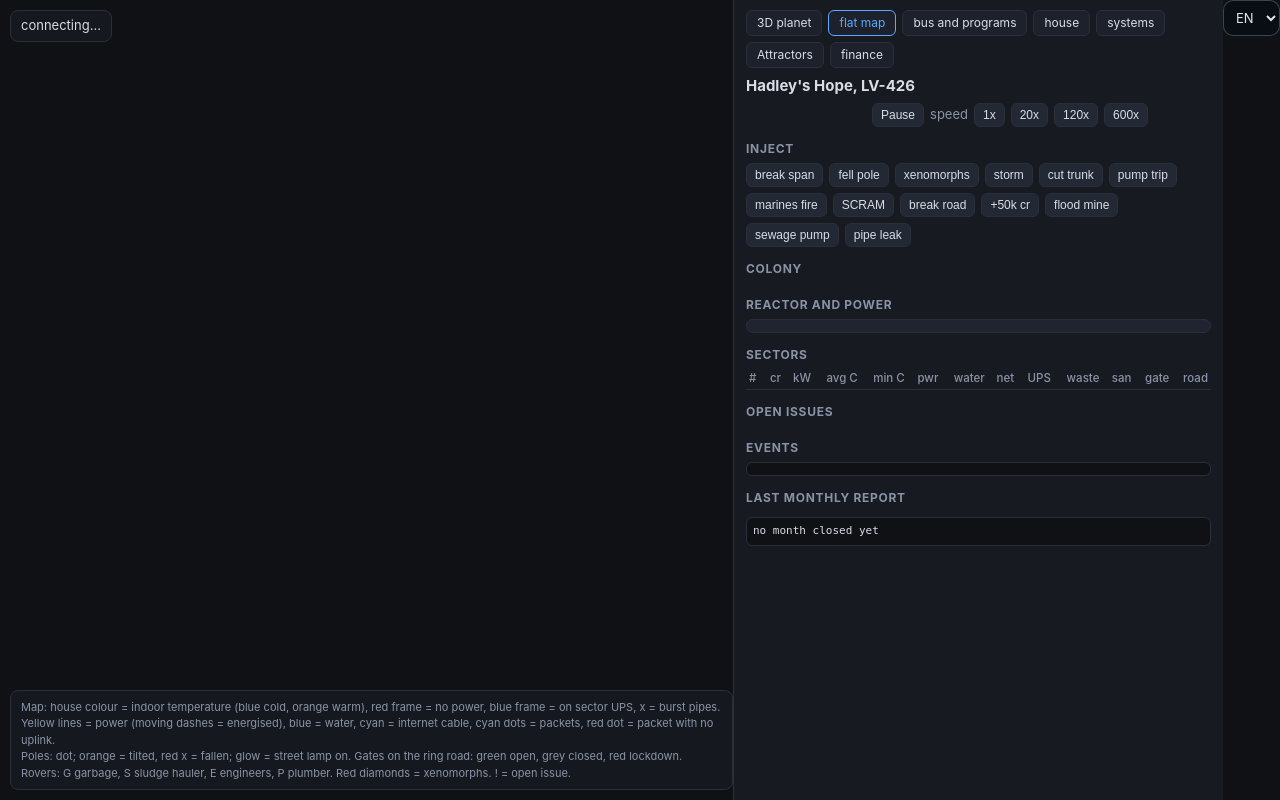
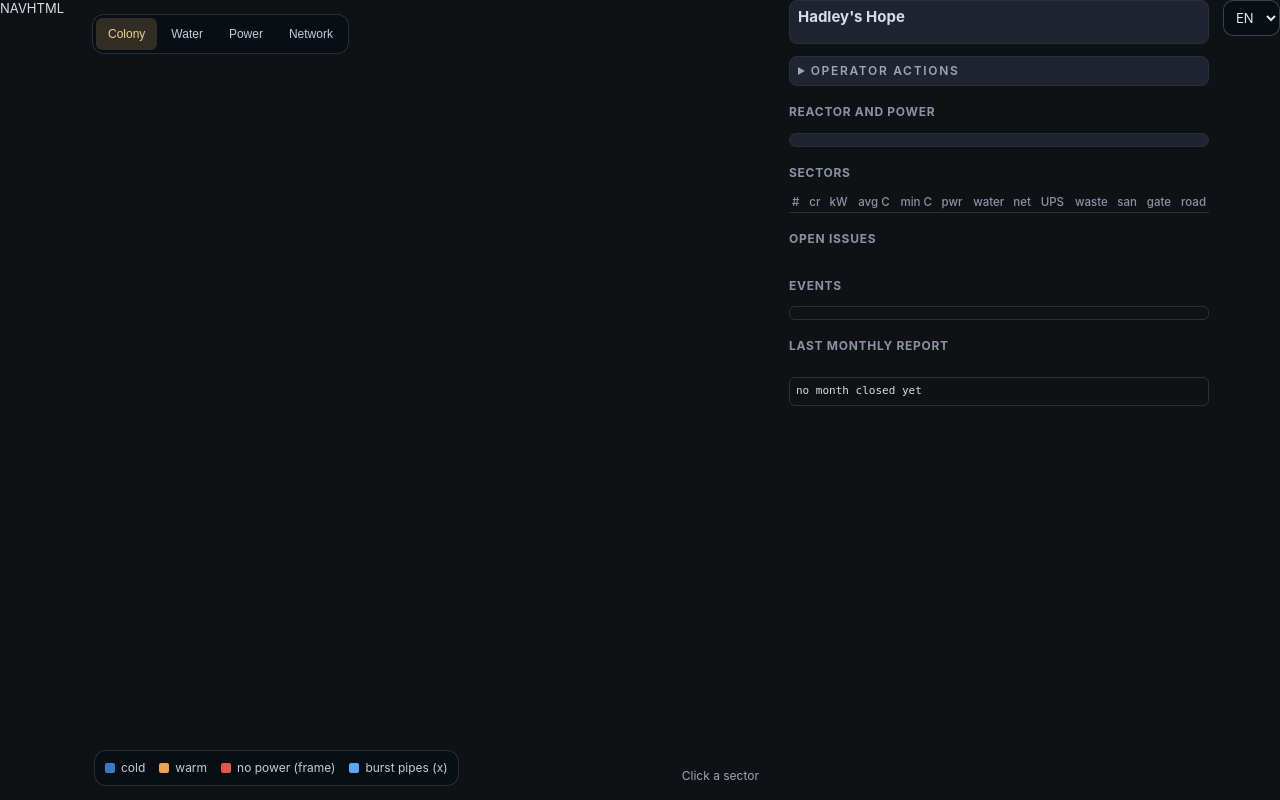
Before and after one commit to hadleys-hope/world, a Python web app: template web/templates/html.html in a window 1280 px wide. Run offline with Jinja, Linux system fonts and the light colour scheme; the template is opened without the code that fills it, so the values that code supplies are empty.

Commit message:
feat(web): interactive map: layers and a sector in focus
A layer switch (colony, water, power, network) recolours the houses by that network and dims the others. A click on a sector focuses it: the other sectors dim and the card on the right shows the sector's temperatures, supply and budget; a click outside the wall goes back to the whole colony. The operator actions fold away.

```diff
--- a/web/static/css/map.css
+++ b/web/static/css/map.css
@@ -29,3 +29,27 @@
     #legend { display:none; }
     #banner { font-size:11px; }
   }
+
+/* shared shell: the map and the side panel are two glass panels under the bar */
+body.hh-full { gap: 14px; }
+#map { border-radius: 16px; }
+#side { width: 420px; flex-basis: 420px; padding: 14px 16px; display: flex; flex-direction: column; gap: 12px; }
+#side h2 { margin: 6px 0 0; }
+#layer-seg { position: absolute; left: 14px; top: 14px; display: flex; gap: 2px; padding: 3px; border-radius: 12px; background: var(--hh-glass-strong); border: 1px solid var(--hh-line); }
+#layer-seg button { height: 32px; padding: 0 12px !important; border: 0 !important; background: transparent !important; color: var(--hh-text-2) !important; }
+#layer-seg button[aria-pressed="true"] { background: var(--hh-acc-bg) !important; color: var(--hh-acc-text) !important; }
+#legend { left: 16px; bottom: 14px; display: flex; gap: 14px; flex-wrap: wrap; background: var(--hh-glass-strong); border: 1px solid var(--hh-line); border-radius: 12px; color: var(--hh-text-2); font-size: 12px; max-width: 70%; }
+#legend span { display: inline-flex; gap: 6px; align-items: center; }
+#legend i { width: 10px; height: 10px; border-radius: 2px; display: inline-block; }
+#map-hint { position: absolute; right: 16px; bottom: 16px; font-size: 12px; color: var(--hh-dim); }
+#banner { display: none; }
+.focus-head { display: flex; justify-content: space-between; align-items: baseline; gap: 10px; }
+.focus-head h1 { margin: 0; }
+#kpi { grid-template-columns: 1fr 1fr; gap: 8px; margin-top: 10px; }
+#kpi .card { background: var(--hh-chip) !important; border: 0 !important; border-radius: 12px !important; backdrop-filter: none; padding: 10px 12px !important; }
+#kpi .v { font-family: var(--hh-mono); font-size: 16px; font-weight: 500; }
+#focus-clear { margin-top: 10px; width: 100%; height: 34px; }
+#ops-box summary { cursor: pointer; font-size: 12px; font-weight: 600; letter-spacing: 0.14em; color: var(--hh-dim); text-transform: uppercase; }
+#ops-box .ops { padding-top: 10px; }
+#side { background: transparent !important; border: 0 !important; backdrop-filter: none !important; padding: 0 !important; overflow-y: auto; }
+#kpi .v { font-size: 14px; line-height: 1.3; }
--- a/web/static/js/pages/map.js
+++ b/web/static/js/pages/map.js
@@ -1,5 +1,29 @@
 const cv = document.getElementById('c'),
   ctx = cv.getContext('2d');
+// Which network the map shows (colony = everything) and the sector in focus (-1: the whole colony).
+let LAYER = 'colony',
+  FOCUS = -1;
+const LEGEND = {
+  colony: [['#3a78c9', 'cold'], ['#f0a050', 'warm'], ['#e2574d', 'no power (frame)'], ['#5aa9ff', 'burst pipes (x)']],
+  water: [['#4aa3e0', 'supplied'], ['#55606c', 'no water'], ['#b9a7d6', 'burst pipe']],
+  power: [['#e8c25a', 'grid'], ['#4f7fc4', 'on UPS'], ['#3a434d', 'no power']],
+  network: [['#4fd1c5', 'online'], ['#3a434d', 'offline']],
+};
+const layerAlpha = (kind) => (LAYER === 'colony' || LAYER === kind ? 1 : 0.14);
+function houseColor(hs, i) {
+  if (LAYER === 'water') return hs.burst[i] ? '#b9a7d6' : hs.water[i] ? '#4aa3e0' : '#55606c';
+  if (LAYER === 'power') return hs.power[i] ? (hs.ups[i] ? '#4f7fc4' : '#e8c25a') : '#3a434d';
+  if (LAYER === 'network') return hs.net[i] ? '#4fd1c5' : '#3a434d';
+  return tempColor(hs.t[i]);
+}
+function setLayer(name) {
+  LAYER = name;
+  document.querySelectorAll('#layer-seg button').forEach((b) => b.setAttribute('aria-pressed', String(b.dataset.layer === name)));
+  document.getElementById('legend').innerHTML = LEGEND[name].map(([c, t]) => `<span><i style="background:${c}"></i>${t}</span>`).join('');
+}
+document.querySelectorAll('#layer-seg button').forEach((b) => (b.onclick = () => setLayer(b.dataset.layer)));
+document.getElementById('focus-clear').onclick = () => { FOCUS = -1; if (S) renderSide(S); };
+setLayer('colony');
 let G = null,
   S = null,
   packetsSeen = new Map(),
@@ -153,6 +177,13 @@
     ctx.arc(X(0), Y(0), sc * (HR + 10), a1, a0, true);
     ctx.closePath();
     const sec = S.sectors[s];
+    if (s === FOCUS) {
+      ctx.fillStyle = 'rgba(232,184,107,.10)';
+      ctx.fill();
+      ctx.strokeStyle = 'rgba(232,184,107,.8)';
+      ctx.lineWidth = 1.5;
+      ctx.stroke();
+    }
     ctx.fillStyle = sec.lockdown ? 'rgba(226,87,77,.10)' : !sec.online ? 'rgba(226,87,77,.05)' : sec.dark ? 'rgba(0,0,0,.35)' : 'rgba(255,255,255,.025)';
     ctx.fill();
     const [lx, ly] = polar(s * 60 + 30, WR + 40);
@@ -203,12 +234,14 @@
   }
   // Both views consume the same utility graph.
   const waterOn = S.water.tank_m3 > 0 && S.water.pump;
+  ctx.globalAlpha = layerAlpha('water');
   for (const e of G.utilities.links) {
     const pts = e.points;
     const on = (S.hydraulics.flow_l_s[e.id] || 0) > 0;
     for (let j = 0; j < pts.length - 1; j++) flow(pts[j][0], pts[j][1], pts[j + 1][0], pts[j + 1][1], on ? '#65bbd1' : '#344c54', e.kind === 'service' ? .55 : 1.15, on, .5);
   }
 
+  ctx.globalAlpha = layerAlpha('power');
   // power: trunk, tower line, solar line, feeders, spans along the pole tree
   const reactorUp = S.reactor.available_mw > 0;
   flow(c.reactor_pos[0] + 70, 8, -HR + 10, 8, '#f2c14e', 3, S.power.trunk && reactorUp, 2.5);
@@ -230,7 +263,9 @@
     }
     const px1 = G.poles.x[i],
       py1 = G.poles.y[i];
+    ctx.globalAlpha = layerAlpha('power');
     flow(px0, py0, px1, py1, '#f2c14e', 1.6, S.poles.span[i] === 1, 2);
+    ctx.globalAlpha = layerAlpha('network');
     const dx = px1 - px0,
       dy = py1 - py0,
       L = Math.hypot(dx, dy) || 1,
@@ -245,6 +280,7 @@
   line(-HR + 10, 12, -WR - 40, 12, S.net.uplink ? '#4fd1c5' : '#4a3030', 1);
   line(-WR - 40, 12, c.tower_junction[0] - 6, 12, S.net.uplink ? '#4fd1c5' : '#4a3030', 1);
   line(c.tower_junction[0] - 6, 12, c.tower_pos[0] - 6, c.tower_pos[1] + 40, S.net.uplink ? '#4fd1c5' : '#4a3030', 1);
+  ctx.globalAlpha = 1;
   // hub
   dot(0, 0, sc * HR, '#1c2028');
   ctx.beginPath();
@@ -311,7 +347,8 @@
   for (let i = 0; i < G.houses.x.length; i++) {
     const x = X(G.houses.x[i]),
       y = Y(G.houses.y[i]);
-    ctx.fillStyle = tempColor(hs.t[i]);
+    ctx.globalAlpha = FOCUS >= 0 && G.houses.sector[i] !== FOCUS ? 0.3 : 1;
+    ctx.fillStyle = houseColor(hs, i);
     ctx.fillRect(x - sz / 2, y - sz / 2, sz, sz);
     if (!hs.power[i]) {
       ctx.strokeStyle = '#e2574d';
@@ -341,6 +378,7 @@
       ctx.stroke();
     }
   }
+  ctx.globalAlpha = 1;
   // people
   for (const p of S.people) dot(p[0], p[1], 1.6, '#ffffff');
   // internet packets along the pole tree
@@ -453,6 +491,17 @@
   if (wa) kp.push(['Sewage', `${s.hydraulics.sewer_storage_m3.toFixed(1)} m3 in the sump, pump ${w.sewer_pump ? 'running' : 'STOPPED'}, ${wa.sewer_overflow.toFixed(1)} m3 spilled`, !w.sewer_pump || s.hydraulics.sewer_storage_m3 > 150 ? 'bad' : wa.sewer_overflow > 0 ? 'warn' : 'ok'], ['Water balance', wa.residual < 1e-6 ? `closes: made ${wa.produced.toFixed(0)}, used ${wa.delivered.toFixed(0)}, leaked ${wa.leaked.toFixed(1)} m3` : `off by ${wa.residual} m3`, wa.residual < 1e-6 ? 'ok' : 'bad']);
   const hf = f.households;
   if (hf) kp.push(['Household debt', `${Math.round(hf.debt).toLocaleString()} cr (loans ${Math.round(hf.principal).toLocaleString()}, unpaid bills ${Math.round(hf.arrears).toLocaleString()})`, hf.bankrupt ? 'bad' : hf.overdue ? 'warn' : 'ok'], ['Debtors / overdue / bankrupt', `${hf.debtors} / ${hf.overdue} / ${hf.bankrupt} of ${hf.households}` + (hf.mine_closed ? ', mine flooded' : ''), hf.bankrupt ? 'bad' : hf.overdue || hf.mine_closed ? 'warn' : 'ok']);
+  const fs = FOCUS >= 0 ? s.sectors[FOCUS] : null;
+  document.getElementById('focus-title').textContent = fs ? `Sector ${FOCUS + 1}` : "Hadley's Hope";
+  document.getElementById('focus-sub').textContent = fs ? `gate ${fs.gate.toLowerCase()} · UPS ${fs.ups.toLowerCase()}` : `${s.houses.t.length} houses · ${s.sectors.length} sectors`;
+  document.getElementById('focus-clear').hidden = !fs;
+  if (fs) {
+    kp.length = 0;
+    kp.push(['Average indoor', fs.avg_t + ' °C', fs.avg_t > 15 ? 'ok' : fs.avg_t > 4 ? 'warn' : 'bad'], ['Coldest house', fs.min_t + ' °C', fs.min_t > 4 ? 'ok' : 'bad'],
+      ['Houses powered', fs.power_ok + ' / 50', cls(fs.power_ok === 50, fs.power_ok > 30)], ['Houses with water', fs.water_ok + ' / 50', cls(fs.water_ok === 50, fs.water_ok > 30)],
+      ['Online', fs.net_ok + ' / 50', cls(fs.net_ok === 50, fs.net_ok > 30)], ['Sector budget', fs.budget.toLocaleString() + ' cr', fs.budget > 2000 ? 'ok' : 'warn'],
+      ['Load', fs.demand_kw + ' kW', 'dim'], ['Sanitary', fs.sanitary + ' %', fs.sanitary > 70 ? 'ok' : 'bad']);
+  }
   document.getElementById('kpi').innerHTML = kp.map(([l, v, c]) => `<div class="card"><div class="v ${c}">${v}</div><div class="l">${l}</div></div>`).join('');
   const inf = p.infra;
   document.getElementById('reactor').innerHTML = `<div><b class="${r.mode === 'ONLINE' ? 'ok' : r.mode === 'RUNBACK' || r.mode === 'STARTING' ? 'warn' : 'bad'}">${r.mode}</b> &nbsp; ${r.power_mw} MW gross, ${r.available_mw} MW to grid, core ${r.core_temp} C${r.decay_mw ? `, decay ${r.decay_mw} MW` : ''}</div>
@@ -468,6 +517,19 @@
     document.getElementById('report').textContent = `Month ${rp.month}: owners billed ${Math.round(rp.houses_total)} cr (energy ${Math.round(rp.energy_total)}, water ${Math.round(rp.water_total)}, repairs ${Math.round(rp.repairs_total)}), ${Math.round(rp.kwh_total)} kWh\n` + `colony: income ${rp.colony_income}, expense ${rp.colony_expense}, budget ${rp.colony_budget}, unpaid ${rp.unpaid}\n` + `sector income ${rp.sector_income.join(' | ')}\nsector expense ${rp.sector_expense.join(' | ')}\n` + `expense by cause: ${Object.entries(rp.by_cause).map(([k, v]) => k + ' ' + v).join(', ')}\n` + `top houses: ${rp.top_houses.map(h => `#${h.house} (S${h.sector}) ${h.total}`).join(', ')}` + (rp.households ? `\nhouseholds: earned ${Math.round(rp.households.earned)}, paid ${Math.round(rp.households.paid)}, borrowed ${Math.round(rp.households.borrowed)} cr; debt ${Math.round(rp.households.debt)} cr, ${rp.households.debtors} debtors, ${rp.households.overdue} overdue, ${rp.households.bankrupt} bankrupt` : '');
   }
 }
+// A click on the map focuses the sector under it; a click outside the wall goes back to the whole colony.
+cv.addEventListener('click', (ev) => {
+  if (!G || !S) return;
+  const r = cv.getBoundingClientRect(),
+    mx = (ev.clientX - r.left - ox) / sc,
+    my = (ev.clientY - r.top - oy) / sc,
+    rad = Math.hypot(mx, my),
+    c = G.cfg;
+  const inside = rad > c.hub_radius && rad < c.wall_radius;
+  const sector = Math.floor((((Math.atan2(my, mx) * 180) / Math.PI + 360) % 360) / (360 / c.sectors));
+  FOCUS = inside ? (FOCUS === sector ? -1 : sector) : -1;
+  renderSide(S);
+});
 cv.addEventListener('mousemove', ev => {
   const tip = document.getElementById('tip');
   if (!G || !S) {
--- a/web/templates/html.html
+++ b/web/templates/html.html
@@ -3,30 +3,27 @@
 <link rel="stylesheet" href="/static/css/navigation.css">
 <link rel="stylesheet" href="/static/css/map.css">
 </head>
-<body>
+<body class="hh-full">
+NAVHTML
 <div id="map"><canvas id="c"></canvas>
   <div id="banner" data-i18n="connecting...">connecting...</div>
-  <div id="legend"><span data-i18n="Map">Map</span>: <span data-i18n="house colour = indoor temperature (blue cold, orange warm), red frame = no power, blue frame = on sector UPS, x = burst pipes.">house colour = indoor temperature (blue cold, orange warm), red frame = no power, blue frame = on sector UPS, x = burst pipes.</span><br>
-  <span data-i18n="Yellow lines = power (moving dashes = energised), blue = water, cyan = internet cable, cyan dots = packets, red dot = packet with no uplink.">Yellow lines = power (moving dashes = energised), blue = water, cyan = internet cable, cyan dots = packets, red dot = packet with no uplink.</span><br>
-  <span data-i18n="Poles: dot; orange = tilted, red x = fallen; glow = street lamp on. Gates on the ring road: green open, grey closed, red lockdown.">Poles: dot; orange = tilted, red x = fallen; glow = street lamp on. Gates on the ring road: green open, grey closed, red lockdown.</span><br>
-  <span data-i18n="Rovers: G garbage, S sludge hauler, E engineers, P plumber. Red diamonds = xenomorphs. ! = open issue.">Rovers: G garbage, S sludge hauler, E engineers, P plumber. Red diamonds = xenomorphs. ! = open issue.</span></div>
+  <div id="layer-seg" role="group" aria-label="Map layer"><button data-layer="colony" aria-pressed="true" data-i18n="Colony">Colony</button><button data-layer="water" aria-pressed="false" data-i18n="Water">Water</button><button data-layer="power" aria-pressed="false" data-i18n="Power">Power</button><button data-layer="network" aria-pressed="false" data-i18n="Network">Network</button></div>
+  <div id="legend"></div>
+  <div id="map-hint" data-i18n="Click a sector">Click a sector</div>
   <div id="finished"></div>
   <div id="tip" style="position:absolute;display:none;background:rgba(23,26,33,.95);border:1px solid var(--line);border-radius:6px;padding:6px 8px;font-size:11px;pointer-events:none"></div>
 </div>
 <div id="side">
-  <div class="row" style="margin-bottom:8px"><a href="/" class="tab" data-i18n="3D planet">3D planet</a><a href="/flat" class="tab on" data-i18n="flat map">flat map</a><a href="/bus" class="tab" data-i18n="bus and programs">bus and programs</a><a href="/house" class="tab" data-i18n="house">house</a><a href="/graph" class="tab" data-i18n="systems">systems</a><a href="/attractors" class="tab" data-i18n="Attractors">Attractors</a><a href="/finance" class="tab" data-i18n="finance">finance</a></div>
-  <h1 data-i18n="Hadley's Hope, LV-426">Hadley's Hope, LV-426</h1>
-  <div class="row"><span id="time" style="font-weight:600;min-width:120px"></span>
-    <button id="pause" data-i18n="Pause">Pause</button>
-    <span class="dim" data-i18n="speed">speed</span><button data-s="1">1x</button><button data-s="20">20x</button><button data-s="120">120x</button><button data-s="600">600x</button></div>
-  <h2 data-i18n="Inject">Inject</h2>
-  <div class="row">
+  <section class="card" id="focus">
+    <div class="focus-head"><h1 id="focus-title">Hadley's Hope</h1><span id="focus-sub" class="dim"></span></div>
+    <div class="kpi" id="kpi"></div>
+    <button id="focus-clear" hidden data-i18n="Back to the whole colony">Back to the whole colony</button>
+  </section>
+  <details class="card" id="ops-box"><summary data-i18n="Operator actions">Operator actions</summary><div class="row ops">
     <button data-i="span" data-i18n="break span">break span</button><button data-i="pole" data-i18n="fell pole">fell pole</button><button data-i="xeno" data-i18n="xenomorphs">xenomorphs</button>
     <button data-i="storm" data-i18n="storm">storm</button><button data-i="trunk" data-i18n="cut trunk">cut trunk</button><button data-i="pump" data-i18n="pump trip">pump trip</button>
     <button data-i="marines" data-i18n="marines fire">marines fire</button><button data-i="scram" data-i18n="SCRAM">SCRAM</button><button data-i="road" data-i18n="break road">break road</button><button data-i="money" data-i18n="+50k cr">+50k cr</button><button data-i="mine" data-i18n="flood mine">flood mine</button><button data-i="sewer_pump" data-i18n="sewage pump">sewage pump</button><button data-i="leak" data-i18n="pipe leak">pipe leak</button>
-  </div>
-  <h2 data-i18n="Colony">Colony</h2>
-  <div class="kpi" id="kpi"></div>
+  </div></details>
   <h2 data-i18n="Reactor and power">Reactor and power</h2>
   <div id="reactor" class="card"></div>
   <h2 data-i18n="Sectors">Sectors</h2>
```
